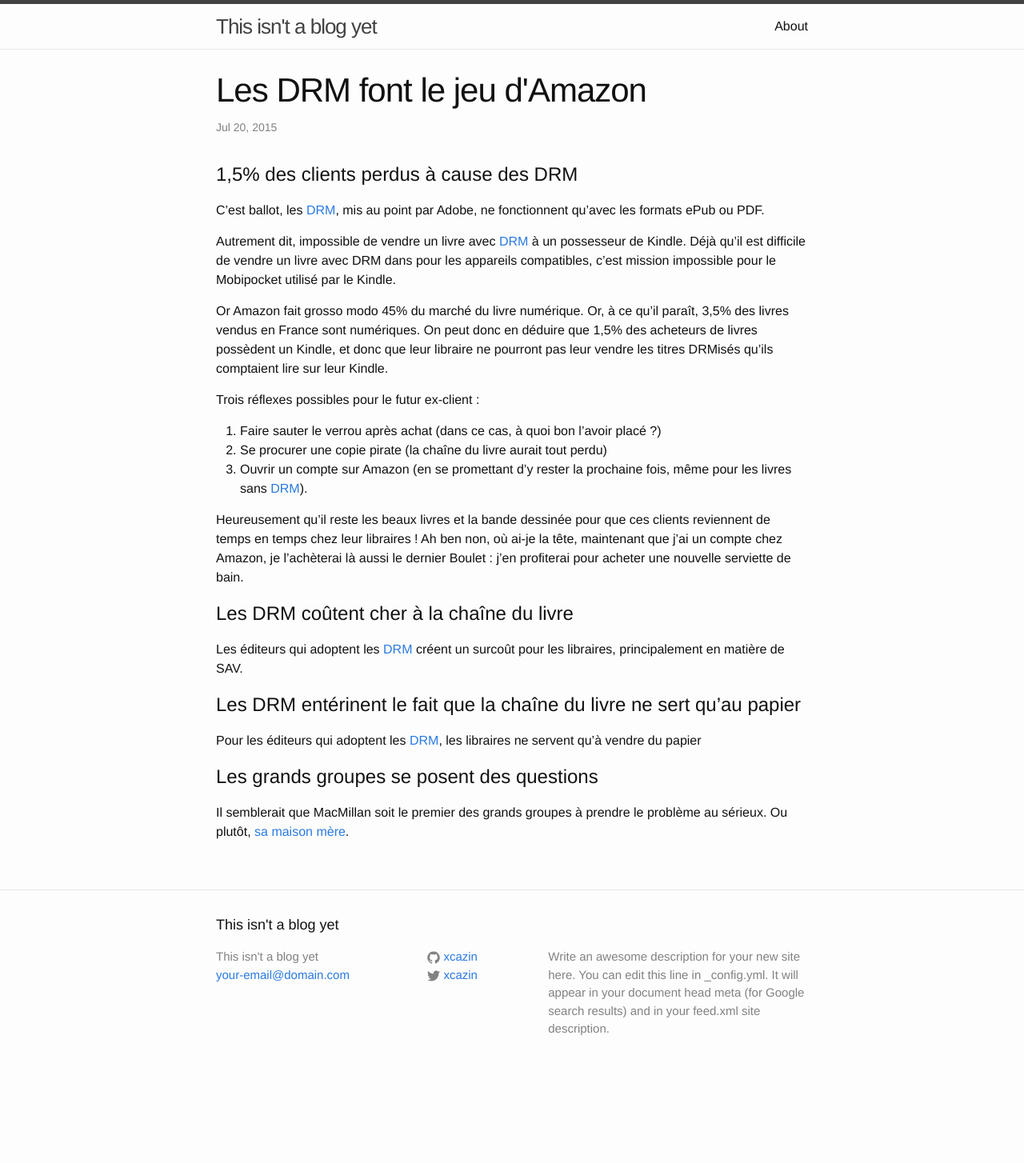
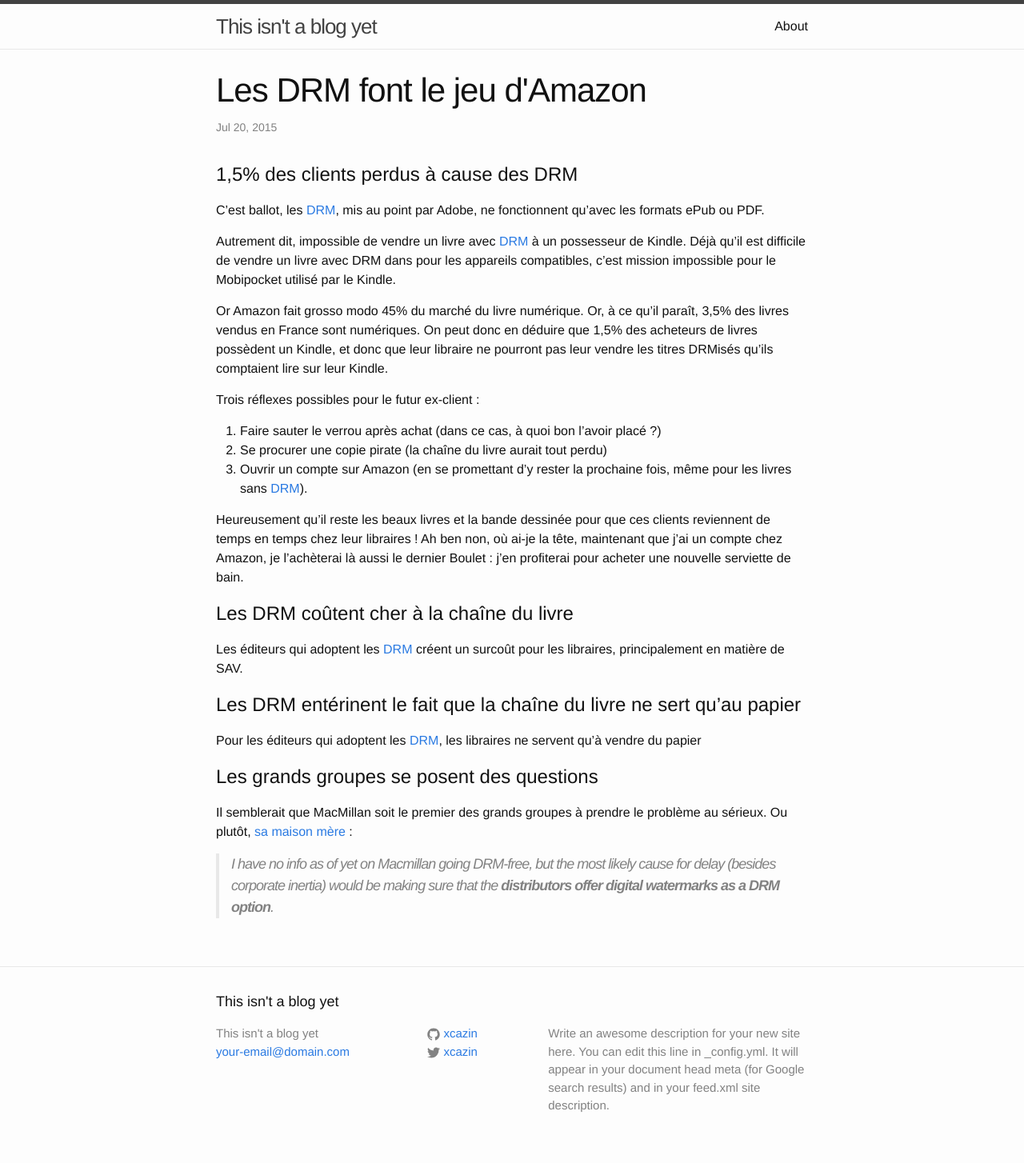
Before and after one commit to xcazin/xcazin.github.io, a Jekyll site: the page built from _posts/2015-07-20-les-DRM-font-le-jeu-d-Amazon.markdown, in a window 1280 px wide. Shown: the whole page at 80% size. Built offline with Jekyll 4.4.1, drawn with Linux system fonts in a browser that asks for light colours; before the commit the page ends 1358 px from its top, so only the background shows below that.

Commit message:
citation macmillan

```diff
--- a/_posts/2015-07-20-les-DRM-font-le-jeu-d-Amazon.markdown
+++ b/_posts/2015-07-20-les-DRM-font-le-jeu-d-Amazon.markdown
@@ -43,7 +43,9 @@ Pour les éditeurs qui adoptent les [DRM][drm-post], les libraires ne servent qu
 
 Les grands groupes se posent des questions
 ==========================================
-Il semblerait que MacMillan soit le premier des grands groupes à prendre le problème au sérieux. Ou plutôt, [sa maison mère][macmillan-nodrm].
+Il semblerait que MacMillan soit le premier des grands groupes à prendre le problème au sérieux. Ou plutôt, [sa maison mère][macmillan-nodrm] :
+
+> I have no info as of yet on Macmillan going DRM-free, but the most likely cause for delay (besides corporate inertia) would be making sure that the **distributors offer digital watermarks as a DRM option**.
 
 [drm-post]:      {% post_url 2015-07-20-category-DRM %}
 [macmillan-nodrm]: http://the-digital-reader.com/2015/07/20/macmillan-parent-company-holtzbrinck-abandons-drm-in-germany/
```
Also changed, not shown: Gemfile.lock.
